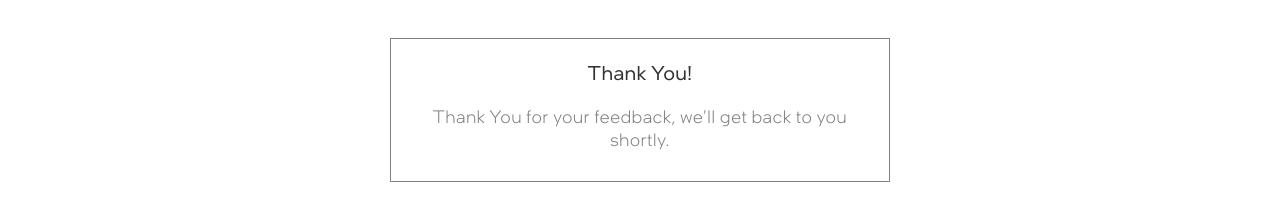
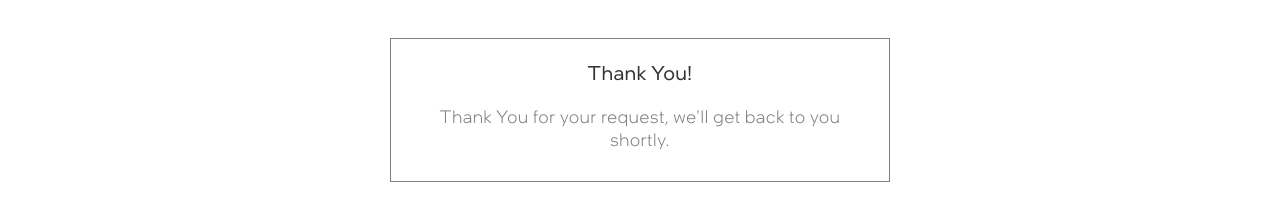
Before and after one commit to smart-edge-open/smart-edge-open.github.io, a Jekyll site: the page built from thankyou.md, in a window 1280 px wide. Shown: the part 155-376 px from the top of the page. Built offline with Jekyll 4.4.1, drawn with Linux system fonts in a browser that asks for light colours; some web fonts are replaced.

Commit message:
Update thankyou.md
Change thank you message

```diff
--- a/thankyou.md
+++ b/thankyou.md
@@ -7,7 +7,7 @@ permalink: /thankyou/
 
 <div class="thanksSection uk-text-center uk-margin-large-top">
     <h3>Thank You!</h3>
-    <p>Thank You for your feedback, we'll get back to you shortly.</p>
+    <p>Thank You for your request, we'll get back to you shortly.</p>
 </div>
 
 <!--{% include formspree.html email="my_name@gmail.com" redirect="/thanks/" name="true" subject="true" %}
```
